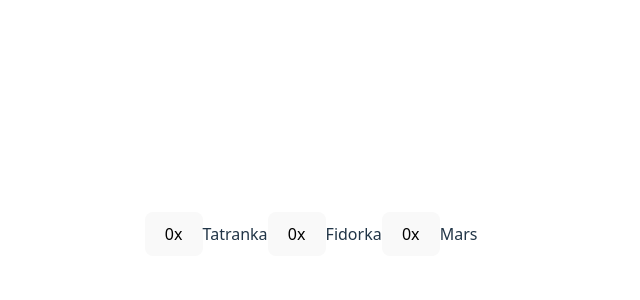
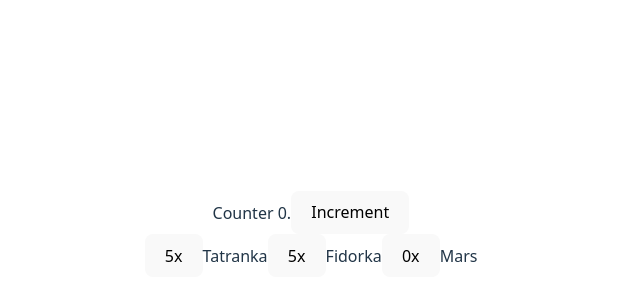
Before and after one commit to MartinNuc/react-course-feb-2026, a React (Vite) app: page / in a window 1280 px wide. Shown: the part 166-466 px from the top of the page, without its empty margins (329-969 px from the left). Built offline with nearby package versions, Linux system fonts and the light colour scheme.

Commit message:
decrement on select

```diff
--- a/src/App.tsx
+++ b/src/App.tsx
@@ -1,9 +1,13 @@
 import './App.css'
+import { Counter } from './Counter';
 import { VendingMachine } from './VendingMachine';
 
 function App() {
 
-  return <VendingMachine />
+  return <>
+    <Counter />
+    <VendingMachine />
+  </>
 }
 
 export default App
--- /dev/null
+++ b/src/Counter.tsx
@@ -0,0 +1,16 @@
+import React, { useState } from 'react';
+
+export function Counter() {
+  const [count, setCount] = useState(0);
+
+  function increment() {
+    setCount(count + 1);
+  }
+
+  return <div>
+    Counter {count}.
+    <button onClick={() => increment()}>
+      Increment
+    </button>
+  </div>
+}
--- a/src/VendingItem.tsx
+++ b/src/VendingItem.tsx
@@ -1,12 +1,17 @@
 type Props = {
     name: string;
+    availableCount: number;
+    onSelect: () => void;
 }
 
-export function VendingItem({ name }: Props) {
+export function VendingItem({ name, availableCount, onSelect }: Props) {
+    function handleClick() {
+        onSelect();
+    }
 
     return (
         <>
-            <button>0x</button>
+            <button onClick={handleClick}>{availableCount}x</button>
             {name}
         </>
     );
--- a/src/VendingMachine.tsx
+++ b/src/VendingMachine.tsx
@@ -1,14 +1,28 @@
+import { useState } from 'react';
 import {VendingItem} from './VendingItem';
 
-export function VendingMachine(){
+type Item = {
+    id: number;
+    name: string;
+    availableCount: number;
+}
 
-    const goods = [
-        "Tatranka",
-        "Fidorka",
-        "Mars"
-    ];
+export function VendingMachine() {
+    const [items, setItems] = useState([
+        {id: 1, name: "Tatranka", availableCount: 5},
+        {id: 2, name: "Fidorka", availableCount: 5},
+        {id: 3, name: "Mars", availableCount: 0}
+    ]);
+
+    function handleSelect(selectedId: Item['id']) {
+        setItems(items.map(item => item.id === selectedId ? { ...item, availableCount: item.availableCount-1 } : item ));
+    }
 
     return (
-        goods.map((good) => <VendingItem name={good} />)
+        items.map((item) => <VendingItem key={item.id}
+                                name={item.name}
+                                availableCount={item.availableCount}
+                                onSelect={() => handleSelect(item.id)} />
+        )
     )
 }
```
